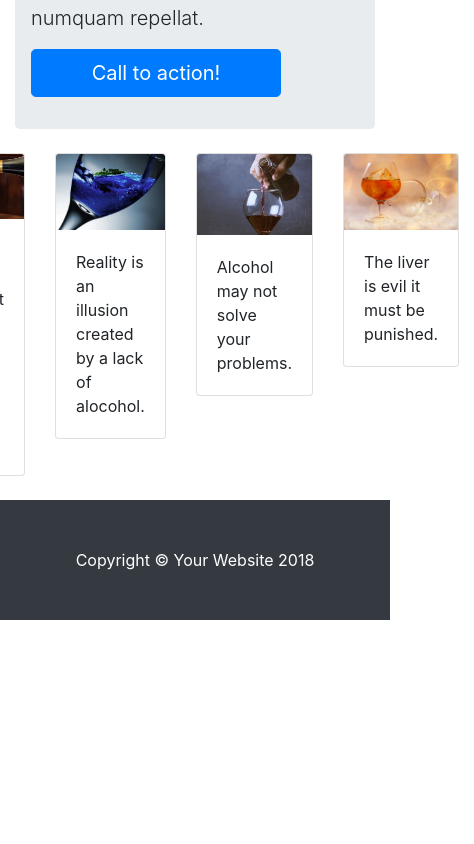
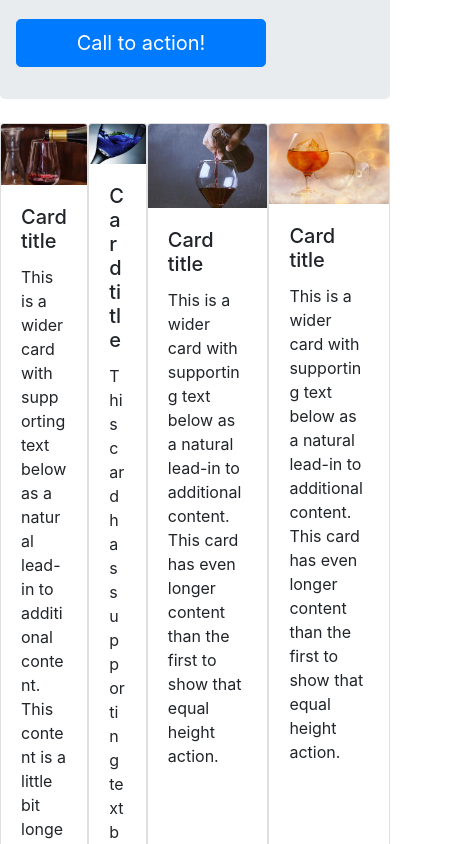
Before and after one commit to iravella/Systembolaget, a website with bundled scripts: page index.html in a window 390 px wide. Shown: the part 500-1344 px from the top of the page, 474 px wide, since content can reach past the window. Before the commit the page ends 1120 px from the top, so only its background shows below. Built offline with nearby package versions, Linux system fonts and the light colour scheme; files whose address does not match are found by name.

Commit message:
PPE sandhya,swapna,ajay(responsive page)

```diff
--- a/index.html
+++ b/index.html
@@ -44,7 +44,7 @@
     <nav class="navbar navbar-expand-lg navbar-dark bg-dark fixed-top">
       <div class="container">
 
-        <img class="navbar-brand" src="images/logo.png" alt="responsive image" style="height:7%; width:7% ">
+        <!-- <img class="navbar-brand" src="images/logo.png" alt="responsive image" style="height:7%; width:7% "> -->
         <a class="navbar-brand" id="Hem" href="./index.html">Hem</a>
         <a class="navbar-brand" id="Sortiment" href="./sortiment.html">Sortiment</a>
         <a class="navbar-brand" id="Kundvagn" href="./shoppingcart.html">Kundvagn</a>
@@ -73,7 +73,7 @@
     </nav>
 
     <!-- Page Content -->
-    <div class="container">
+    <div class="d-flex justify-content-center">
 
       <!-- Jumbotron Header -->
       <header class="jumbotron my-4">
@@ -81,67 +81,56 @@
         <p class="lead">Lorem ipsum dolor sit amet, consectetur adipisicing elit. Ipsa, ipsam, eligendi, in quo sunt possimus non incidunt odit vero aliquid similique quaerat nam nobis illo aspernatur vitae fugiat numquam repellat.</p>
         <a href="#" class="btn btn-primary btn-lg">Call to action!</a>
       </header>
+    </div>
+    <div class ="d-flex justify-content-center"
 
       <!-- Page Features -->
       <!-- <div class="row text-center"> -->
-        <div class="d-flex justify-content-center">
-
-        <div class="col-lg-3 col-md-6 mb-4">
+        <div class="card-deck">
   <div class="card">
-            <img class="card-img-top" src="images/11.jpg" alt="responsive image" style="height:100%; width:100% ">
+    <img class="card-img-top" src="images/11.jpg" alt="Card image cap">
     <div class="card-body">
-              <!-- <h4 class="card-title">Card title</h4> -->
-              <p class="card-text">No stock market crash here, our assets are all liquid.</p>
+      <h5 class="card-title">Card title</h5>
+      <p class="card-text">This is a wider card with supporting text below as a natural lead-in to additional content. This content is a little bit longer.</p>
     </div>
-           <!--  <div class="card-footer">
-              <a href="#" class="btn btn-primary">Find Out More!</a>
-            </div> -->
+    <div class="card-footer">
+      <small class="text-muted">Last updated 3 mins ago</small>
+    </div>
+  </div>
+  <div class="card">
+    <img class="card-img-top" src="images/7.jpg" alt="Card image cap">
+    <div class="card-body">
+      <h5 class="card-title">Card title</h5>
+      <p class="card-text">This card has supporting text below as a natural lead-in to additional content.</p>
+    </div>
+    <div class="card-footer">
+      <small class="text-muted">Last updated 3 mins ago</small>
+    </div>
+  </div>
+  <div class="card">
+    <img class="card-img-top" src="images/12.jpg" alt="Card image cap">
+    <div class="card-body">
+      <h5 class="card-title">Card title</h5>
+      <p class="card-text">This is a wider card with supporting text below as a natural lead-in to additional content. This card has even longer content than the first to show that equal height action.</p>
+    </div>
+    <div class="card-footer">
+      <small class="text-muted">Last updated 3 mins ago</small>
     </div>
   </div>
 
-        <div class="col-lg-3 col-md-6 mb-4">
 <div class="card">
-            <img class="card-img-top" src="images/7.jpg" alt="responsive image"style="height:110%; width:100% ">
+    <img class="card-img-top" src="images/22.jpg" alt="Card image cap">
     <div class="card-body">
-              <!-- <h4 class="card-title">Card title</h4> -->
-              <p class="card-text">Reality is an illusion created by a lack of alocohol.</p>
+      <h5 class="card-title">Card title</h5>
+      <p class="card-text">This is a wider card with supporting text below as a natural lead-in to additional content. This card has even longer content than the first to show that equal height action.</p>
     </div>
-            <!-- <div class="card-footer">
-              <a href="#" class="btn btn-primary">Find Out More!</a>
-            </div> -->
+    <div class="card-footer">
+      <small class="text-muted">Last updated 3 mins ago</small>
+    </div>
+  </div>
 </div>
 </div>
 
-        <div class="col-lg-3 col-md-6 mb-4">
-          <div class="card">
-            <img class="card-img-top" src="images/12.jpg" alt="responsive image"style="height:110%; width:100% ">
-            <div class="card-body">
-              <!-- <h4 class="card-title">Card title</h4> -->
-              <p class="card-text"> Alcohol may not solve your problems.</p>
-            </div>
-            <!-- <div class="card-footer">
-              <a href="#" class="btn btn-primary">Find Out More!</a>
-            </div> -->
-          </div>
-        </div>
-
-        <div class="col-lg-3 col-md-6 mb-4">
-          <div class="card">
-            <img class="card-img-top" src="images/22.jpg" alt="responsive image"style="height:110%; width:100% ">
-            <div class="card-body">
-              <!-- <h4 class="card-title">Card title</h4> -->
-              <p class="card-text">The liver is evil it must be punished.</p>
-            </div>
-            <!-- <div class="card-footer">
-              <a href="#" class="btn btn-primary">Find Out More!</a>
-            </div> -->
-          </div>
-        </div>
-
-      </div>
-      <!-- /.row -->
-
-    </div>
     <!-- /.container -->
 <!-- Footer -->
     <footer class="py-5 bg-dark">
```
Lines whose indentation alone changed are shown as unchanged.
